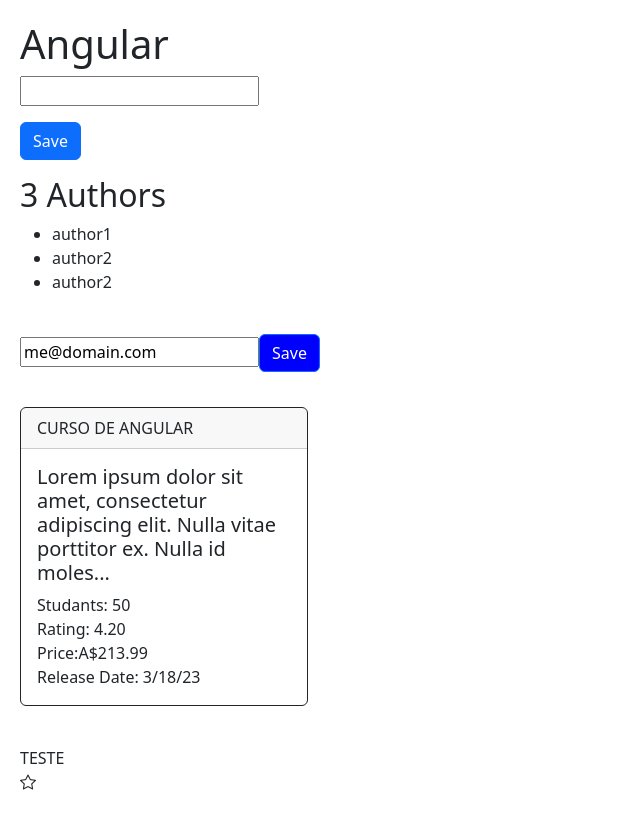
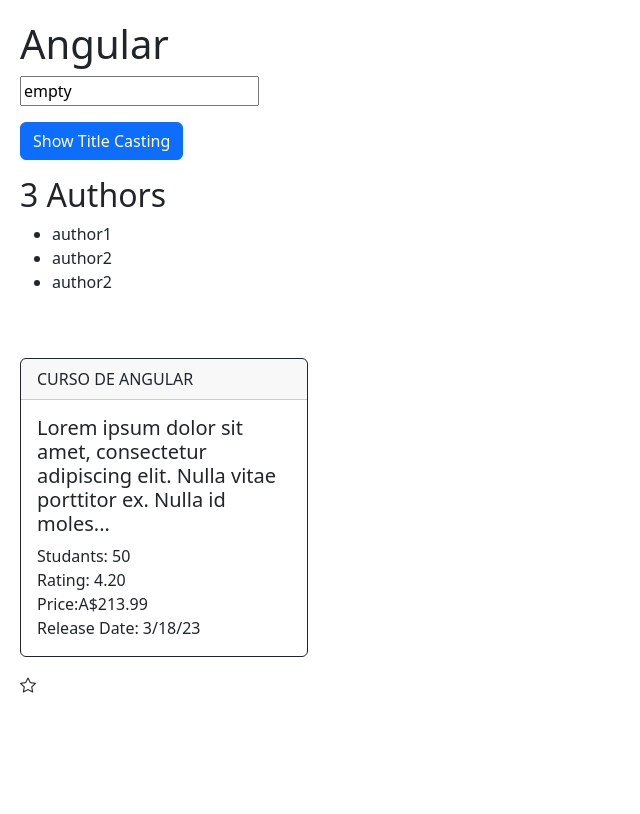
Before and after one commit to DeltaRig/Angular, an Angular app in the folder 02AngularFundamentals.list.authors/: page / in a window 1280 px wide. Shown: the whole page, without its empty margins (0-640 px from the left). Built offline with nearby package versions, Linux system fonts and the light colour scheme.

Commit message:
add title casting activity

```diff
--- a/02AngularFundamentals.list.authors/src/app/app.module.ts
+++ b/02AngularFundamentals.list.authors/src/app/app.module.ts
@@ -7,6 +7,7 @@
 import { AuthorsComponent } from './authors/authors.component';
 import { FormsModule } from '@angular/forms';
 import { CourseComponent } from './course/course.component';
+import { TitleCastingPipe } from './title-casting.pipe';
 import { SummaryPipe } from './summary.pipe';
 import { StarComponent } from './star/star.component';
 import { TitleCastingComponent } from './title-casting/title-casting.component';
@@ -17,6 +18,7 @@
     AuthorsComponent,
     CourseComponent,
     SummaryPipe,
+    TitleCastingPipe,
     StarComponent,
     TitleCastingComponent
   ],
--- a/02AngularFundamentals.list.authors/src/app/authors/authors.component.ts
+++ b/02AngularFundamentals.list.authors/src/app/authors/authors.component.ts
@@ -10,9 +10,6 @@
               {{ author }}
           </li>
       </ul>
-      <br>
-      <input [(ngModel)]="email" (keyup.enter)="onKeyUp()" class="mb-3" />
-      <button (click)="onClick($event)" [style.backgroundColor]="isActive ? 'blue' : 'white'" class="btn btn-primary">Save</button>
   `
 })
 
@@ -21,19 +18,9 @@
   countAuthors;
   authors;
 
-  isActive = true;
-  email = "me@domain.com"
 
   constructor(service: AuthorsService) {
       this.authors = service.getAuthors();
       this.countAuthors = service.getCountAuthors();
   }
-
-  onClick($event: any) {
-    console.log("Button clicked", $event);
-  }
-
-  onKeyUp() {
-    console.log(this.email); //return the value in the field
-  }
 }
--- a/02AngularFundamentals.list.authors/src/app/star/star.component.ts
+++ b/02AngularFundamentals.list.authors/src/app/star/star.component.ts
@@ -2,7 +2,7 @@
 
 @Component({
   selector: 'star',
-  template: `<br>TESTE<br>
+  template: `
   <i (click)="onClick($event)" [class]="isFavorite ? 'bi-star' : 'bi-star-fill' " class="bi"></i>
   `
 })
--- a/02AngularFundamentals.list.authors/src/app/summary.pipe.ts
+++ b/02AngularFundamentals.list.authors/src/app/summary.pipe.ts
@@ -9,7 +9,7 @@
         if (!value)
             return null;
 
-            let actualLimit = (limit) ? limit : 50;
+        let actualLimit = (limit) ? limit : 50;
         return value.substr(0, actualLimit) + "...";
     }
 }
--- /dev/null
+++ b/02AngularFundamentals.list.authors/src/app/title-casting.pipe.ts
@@ -0,0 +1,28 @@
+import { Pipe, PipeTransform } from '@angular/core';
+
+@Pipe({
+    name: 'titleCasting'
+})
+
+export class TitleCastingPipe implements PipeTransform {
+    transform(value: any, args?: any) {
+        if (!value)
+            return null;
+
+        let prepositions: string[] = ["of", "the", "is", "a", "with", "at", "from", "into", "to", "in", "on", "for"];
+
+        let progress: string[] = value.split(' ');
+
+        let result = progress[0][0].toUpperCase() + progress[0].slice(1) + " ";
+
+        for(let i = 1; i < progress.length; i++){
+            if(prepositions.includes(progress[i].toLowerCase())){
+                result = result + progress[i] + " ";
+            } else {
+                result = result + progress[i][0].toUpperCase() + progress[i].slice(1) + " ";
+            }
+
+        }
+        return result;
+    }
+}
--- a/02AngularFundamentals.list.authors/src/app/title-casting/title-casting.component.ts
+++ b/02AngularFundamentals.list.authors/src/app/title-casting/title-casting.component.ts
@@ -3,24 +3,24 @@
 @Component({
   selector: 'title-casting',
   template: `
-  <input (keyup.enter)="onKeyUp($event)" class="mb-3" />
+  <input [(ngModel)]="field" (keyup.enter)="onKeyUp()" class="mb-3" />
   <br>
-  <button (click)="onClick($event)" class="btn btn-primary">Save</button>
-  <p [hidden]="!isActive">{{ field }}</p>
+  <button (click)="onClick()" class="btn btn-primary">Show Title Casting</button>
+  <p [hidden]="!isActive">{{ field | titleCasting }}</p>
   `
 })
 export class TitleCastingComponent {
   isActive = false;
-  field="Empty";
+  field="empty";
 
-  onClick($event: any) {
+  onClick() {
     this.isActive=true;
-    console.log("Button clicked", $event);
+    console.log("Button clicked");
   }
 
-  onKeyUp($event: any) {
+  onKeyUp() {
     this.isActive=true;
-    console.log("enter PRESSED clicked", $event);
+    console.log("enter PRESSED clicked");
   }
 
 }
```
Also changed, not shown: 2 other files (tests, documents, lock files or other folders).
